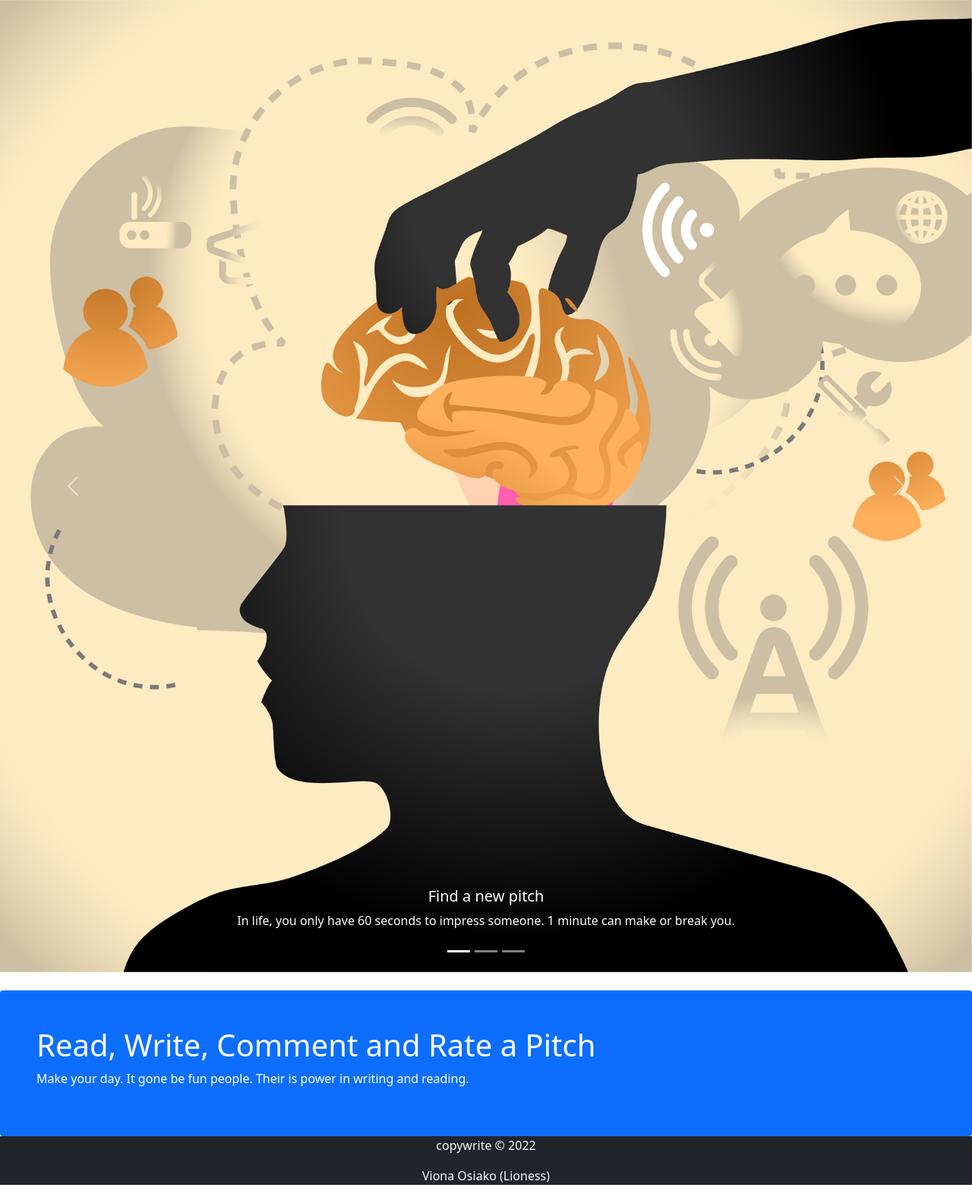
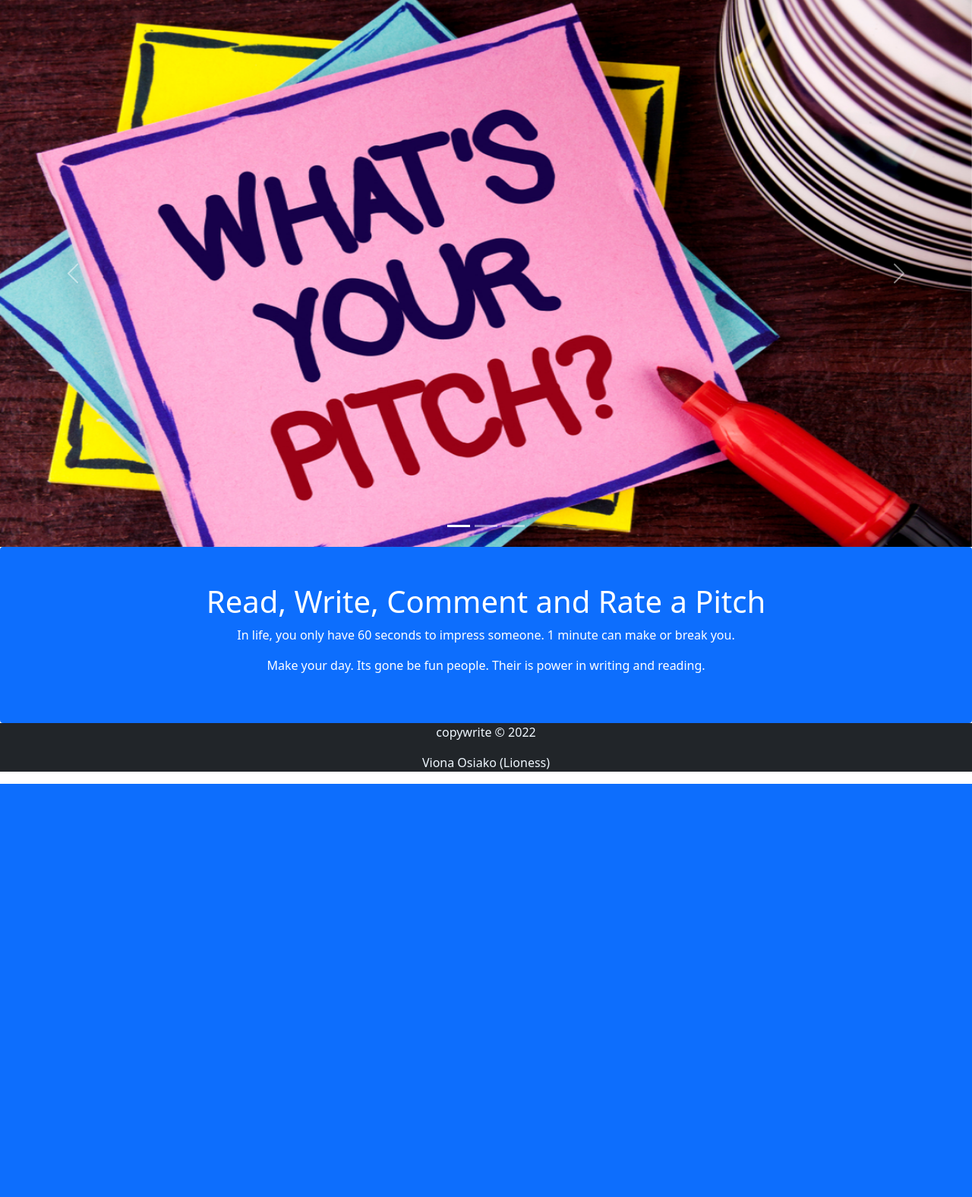
Before and after one commit to vionaosiako/PitchItUp, a Flask app: page / in a window 1280 px wide. Shown: the part 56-1632 px from the top of the page at 76% size. After the commit the page ends 1088 px from the top, so only its background shows below. Run offline with Flask 2, Linux system fonts and the light colour scheme.

Commit message:
Update style.css

```diff
--- a/static/style/style.css
+++ b/static/style/style.css
@@ -0,0 +1,7 @@
+.imagesCarousel{
+    height: 90vh;
+}
+
+.carouselContent{
+    color: #0000FF;
+}
--- a/templates/index.html
+++ b/templates/index.html
@@ -14,11 +14,8 @@
     </div>
     <div class="carousel-inner">
         <div class="carousel-item active">
-            <img src="{{ url_for('static', filename = '/images/hiressm.jpg')}}" class="d-block w-100 imagesCarousel" alt="...">
-            <div class="carousel-caption d-none d-md-block carouselContent">
-                <h5>Find a new pitch</h5>
-                <p>In life, you only have 60 seconds to impress someone. 1 minute can make or break you.</p>
-            </div>
+            <img src="{{ url_for('static', filename = '/images/images.jpg')}}" class="d-block w-100 imagesCarousel" alt="...">
+
         </div>
         <div class="carousel-item">
             <img src="{{ url_for('static', filename = '/images/img.jpg')}}" class="d-block w-100 imagesCarousel" alt="...">
@@ -30,7 +27,7 @@
         <div class="carousel-item">
             <img src="{{ url_for('static', filename = '/images/img1.jpg')}}" class="d-block w-100 imagesCarousel" alt="...">
             <div class="carousel-caption d-none d-md-block carouselContent">
-                <h5>All hands of the pitch</h5>
+                <h3>All hands on the pitch</h3>
                 <p>We make sure that you use your 1 minute to actually say something meaningful</p>
             </div>
         </div>
@@ -47,9 +44,10 @@
 
 
 
-<div class="mt-4 p-5 bg-primary text-white rounded">
+<div class="p-5 bg-primary text-white rounded text-center">
     <h1>Read, Write, Comment and Rate a Pitch</h1>
-    <p>Make your day. It gone be fun people. Their is power in writing and reading.</p>
+    <p>In life, you only have 60 seconds to impress someone. 1 minute can make or break you.</p>
+    <p>Make your day. Its gone be fun people. Their is power in writing and reading.</p>
 </div>
 
 
```
Also changed, not shown: static/images/images.jpg (added).
